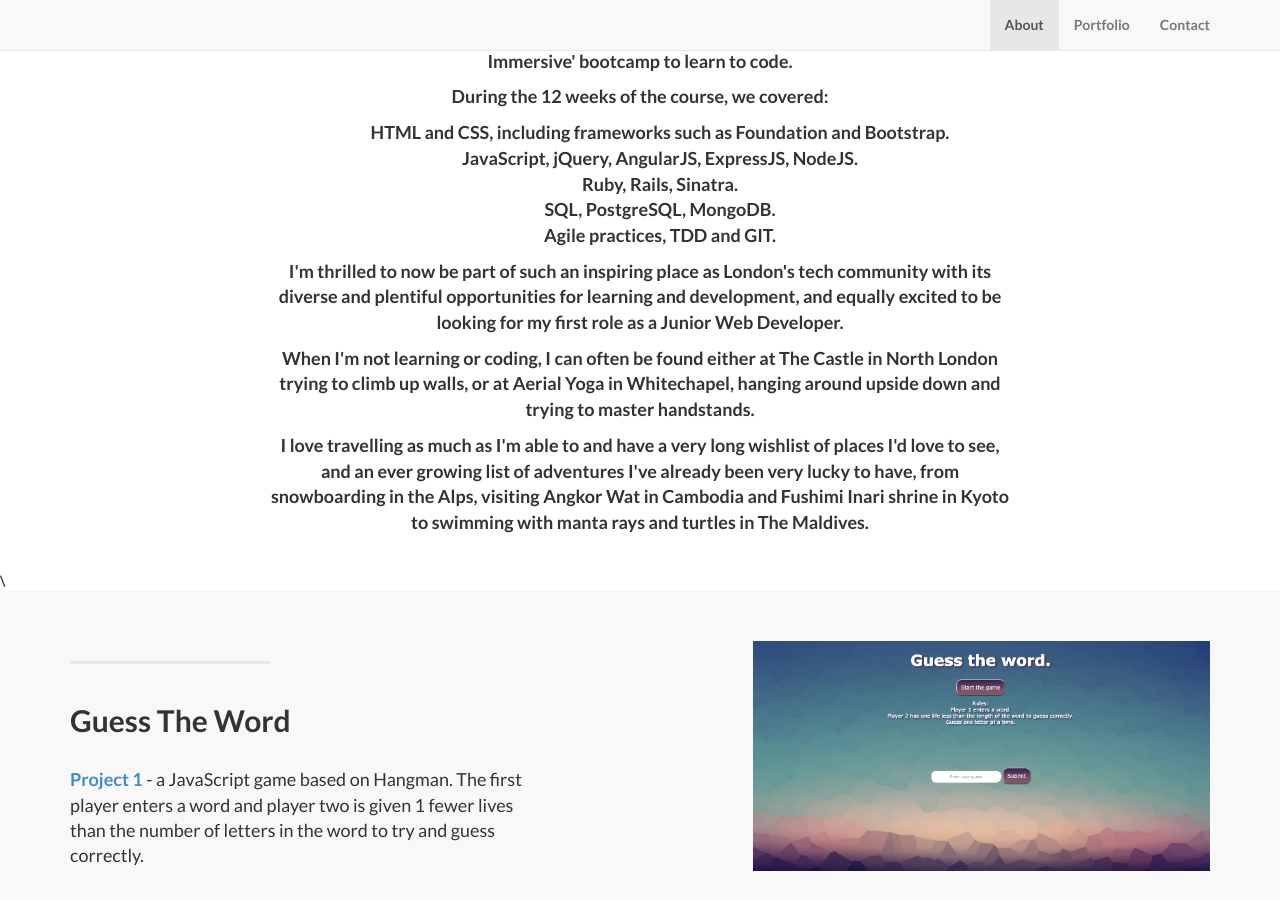
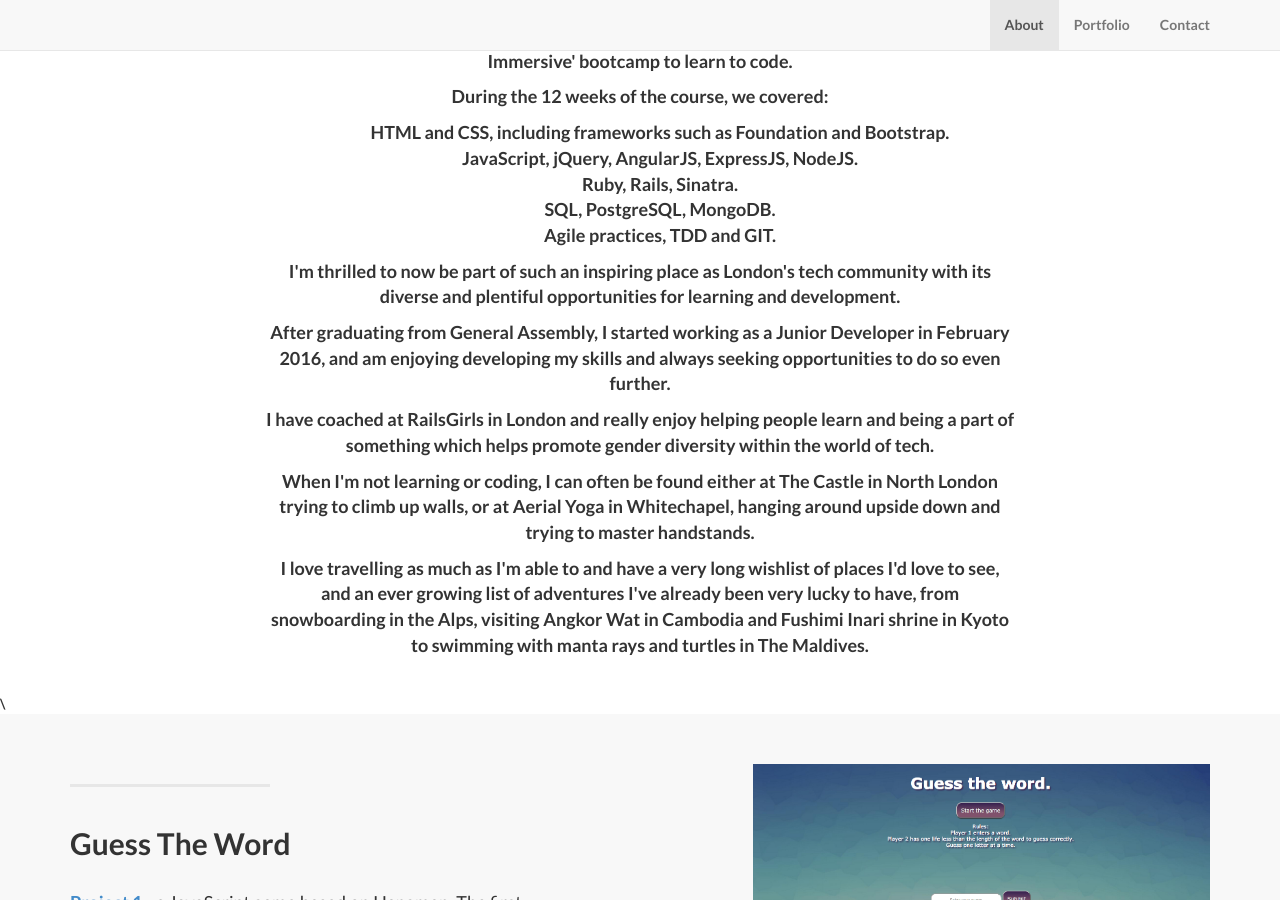
Before and after one commit to CharlieAllen/CharlieAllen.github.io, a Jekyll site: the page built from index.html, in a window 1280 px wide and 900 px high, scrolled down 903 px. Built offline with Jekyll 4.4.1, drawn with Linux system fonts in a browser that asks for light colours.

Commit message:
updated about me section

```diff
--- a/_includes/about.html
+++ b/_includes/about.html
@@ -15,7 +15,11 @@
                     <li>SQL, PostgreSQL, MongoDB.</li>
                     <li>Agile practices, TDD and GIT.</li>
                   </ul></p>
-                  <p>I'm thrilled to now be part of such an inspiring place as London's tech community with its diverse and plentiful opportunities for learning and development, and equally excited to be looking for my first role as a Junior Web Developer.</p><p>When I'm not learning or coding, I can often be found either at The Castle in North London trying to climb up walls, or at Aerial Yoga in Whitechapel, hanging around upside down and trying to master handstands.</p><p>I love travelling as much as I'm able to and have a very long wishlist of places I'd love to see, and an ever growing list of adventures I've already been very lucky to have, from snowboarding in the Alps, visiting Angkor Wat in Cambodia and Fushimi Inari shrine in Kyoto to swimming with manta rays and turtles in The Maldives.</p>
+                  <p>I'm thrilled to now be part of such an inspiring place as London's tech community with its diverse and plentiful opportunities for learning and development.</p>
+                  <p>After graduating from General Assembly, I started working as a Junior Developer in February 2016, and am enjoying developing my skills and always seeking opportunities to do so even further.</p>
+                  <p>I have coached at RailsGirls in London and really enjoy helping people learn and being a part of something which helps promote gender diversity within the world of tech.</p>
+                  <p>When I'm not learning or coding, I can often be found either at The Castle in North London trying to climb up walls, or at Aerial Yoga in Whitechapel, hanging around upside down and trying to master handstands.</p>
+                  <p>I love travelling as much as I'm able to and have a very long wishlist of places I'd love to see, and an ever growing list of adventures I've already been very lucky to have, from snowboarding in the Alps, visiting Angkor Wat in Cambodia and Fushimi Inari shrine in Kyoto to swimming with manta rays and turtles in The Maldives.</p>
                   <br>
                 </div>
             </div>
```
